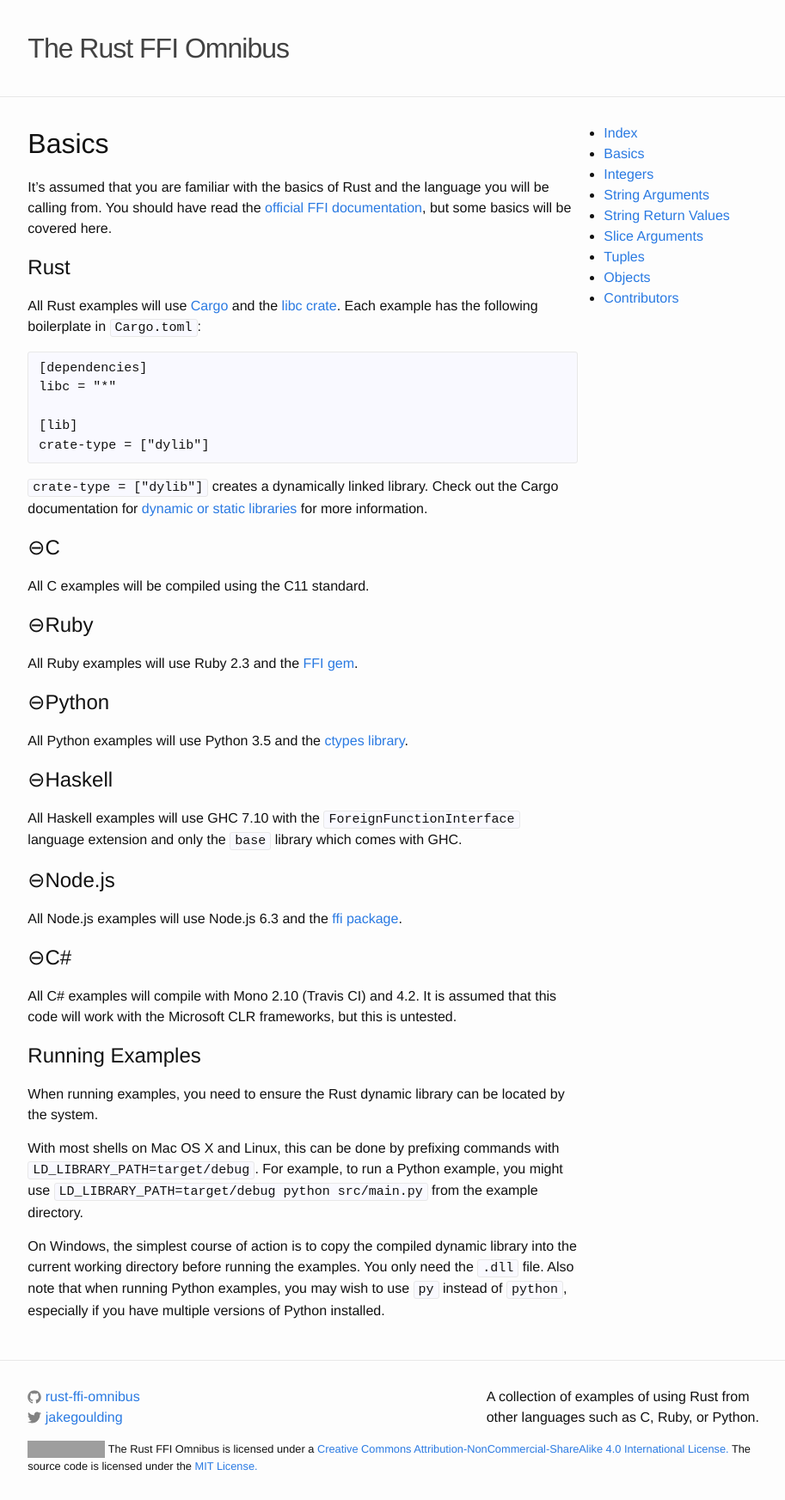
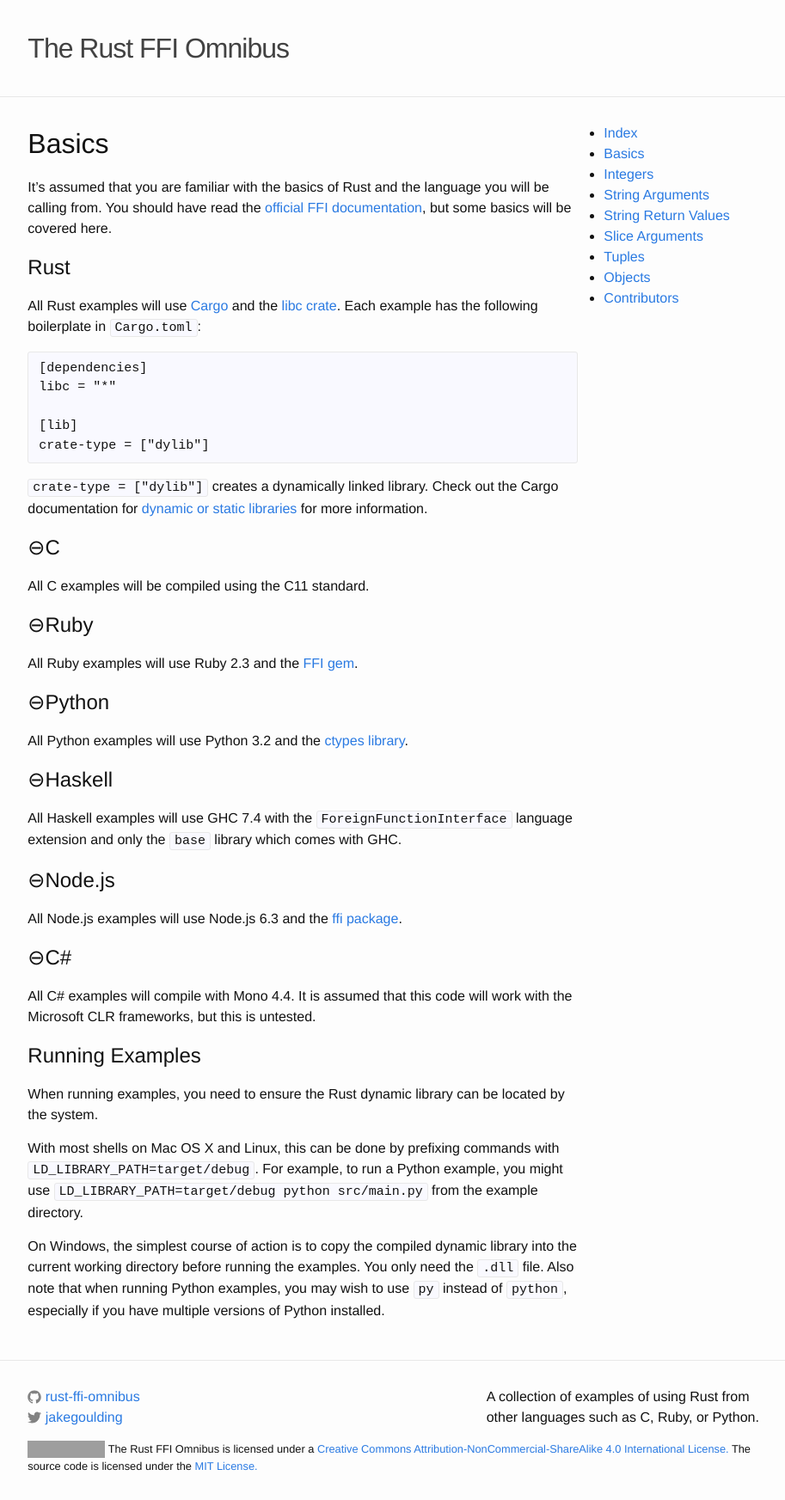
Before and after one commit to shepmaster/rust-ffi-omnibus, a Jekyll site: the page built from site/basics/index.md, in a window 1280 px wide. Shown: the whole page at 86% size, without its empty margins (181-1094 px from the left). Built offline with Jekyll 4.4.1, drawn with Linux system fonts in a browser that asks for light colours; nearby versions of some CDN libraries; a style sheet for code colours, icons or effects is not loaded; grey boxes are pictures that could not be loaded.

Commit message:
Synchronize versions with current Travis versions

```diff
--- a/site/basics/index.md
+++ b/site/basics/index.md
@@ -32,11 +32,11 @@
 
 ## Python
 
-All Python examples will use Python 3.5 and the [ctypes library][ctypes].
+All Python examples will use Python 3.2 and the [ctypes library][ctypes].
 
 ## Haskell
 
-All Haskell examples will use GHC 7.10 with the `ForeignFunctionInterface`
+All Haskell examples will use GHC 7.4 with the `ForeignFunctionInterface`
 language extension and only the `base` library which comes with GHC.
 
 ## Node.js
@@ -45,9 +45,9 @@
 
 ## C\#
 
-All C# examples will compile with Mono 2.10 (Travis CI) and 4.2. It is
-assumed that this code will work with the Microsoft CLR frameworks,
-but this is untested.
+All C# examples will compile with Mono 4.4. It is assumed that this
+code will work with the Microsoft CLR frameworks, but this is
+untested.
 
 ## Running Examples
 
```
